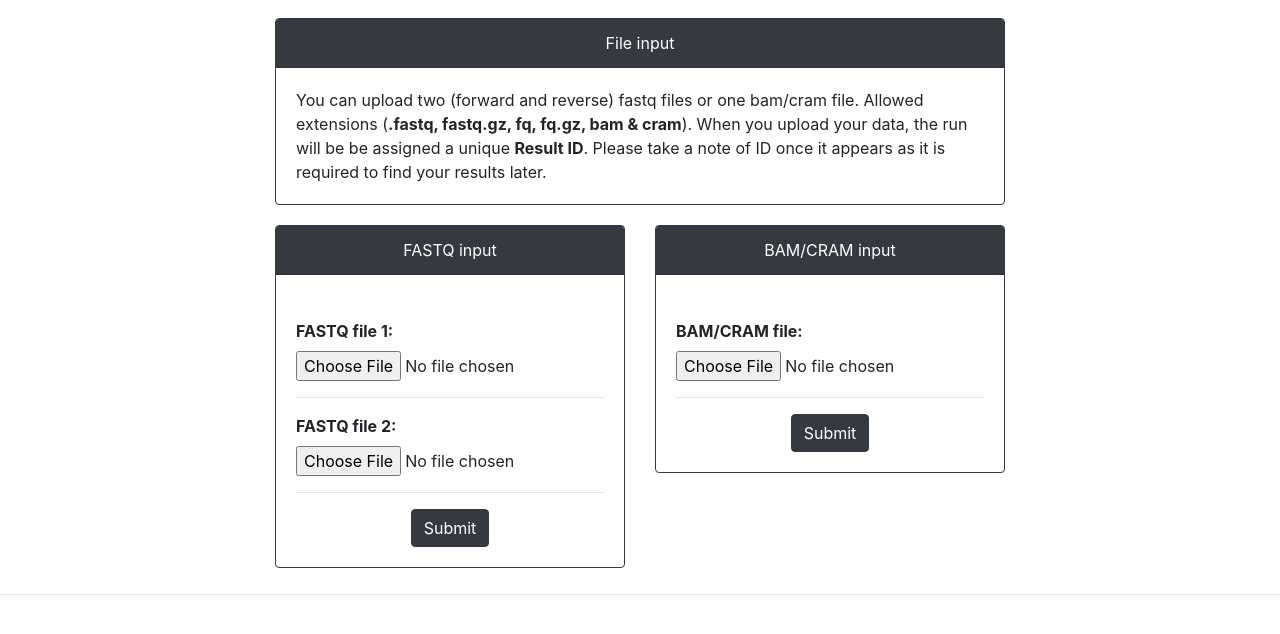
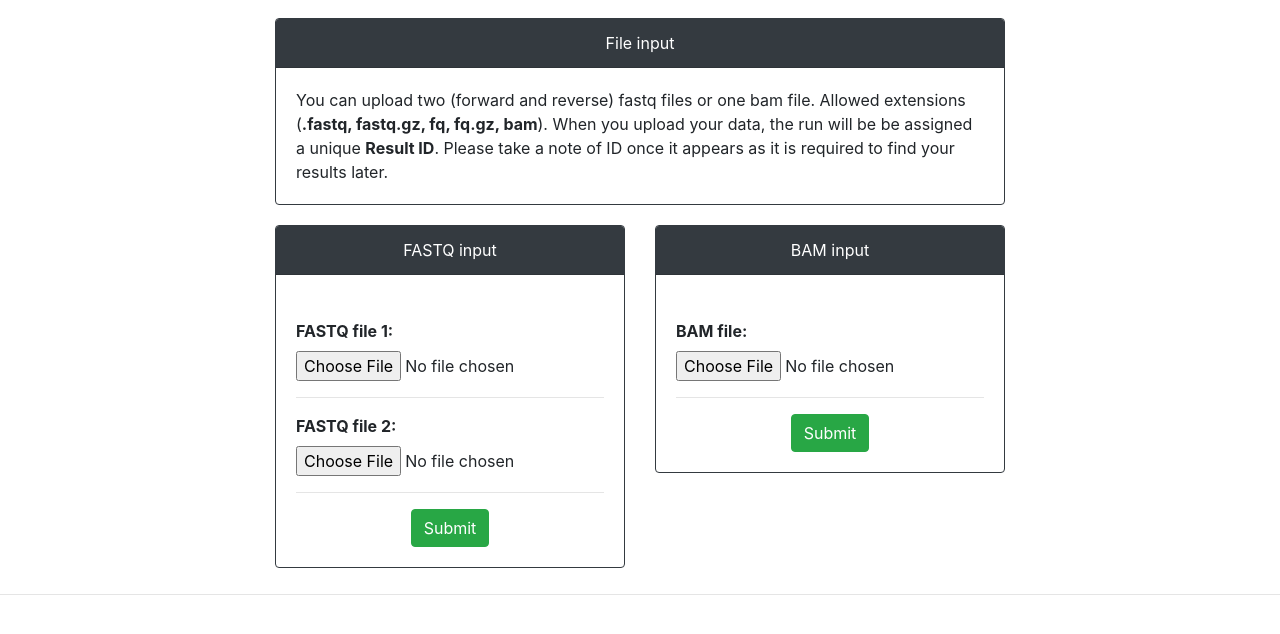
Before and after one commit to juuzia/MPapp, a Flask app: page /analysis in a window 1280 px wide. Shown: the part 56-690 px from the top of the page. Run offline with Flask 2, Linux system fonts and the light colour scheme; some libraries are stand-ins or nearby versions.

Commit message:
Modify html

```diff
--- a/MPapp/templates/macros.html
+++ b/MPapp/templates/macros.html
@@ -18,7 +18,7 @@
                 </div>
                 <hr>
                 <div class="justify-content-center text-center">
-                    <button type="submit" class="btn btn-dark" name="fastq_submit" id="fastq_submit" onclick="$('#loading').show();">Submit</button>
+                    <button type="submit" class="btn btn-success" name="fastq_submit" id="fastq_submit" onclick="$('#loading').show();">Submit</button>
                 </div>
             </form>
         </div>
@@ -30,7 +30,7 @@
 
     <div class="card border-dark">
         <div class="card-header bg-dark text-white text-center">
-            BAM/CRAM input
+            BAM input
         </div>
         <div class="card-body">
             <p class="card-text">
@@ -38,12 +38,12 @@
             </p>
             <form method="post" enctype=multipart/form-data>
                 <div class="form-group pt-2">
-                    <label for="bam"><b>BAM/CRAM file:</b></label>
+                    <label for="bam"><b>BAM file:</b></label>
                     <input type="file" name="bam" class="form-control-file" id="bam">
                 </div>
                 <hr>
                 <div class="justify-content-center text-center">
-                    <button type="submit" class="btn btn-dark" name="bam_submit" id="bam_submit">Submit</button>
+                    <button type="submit" class="btn btn-success" name="bam_submit" id="bam_submit">Submit</button>
                 </div>
             </form>
         </div>
@@ -71,7 +71,7 @@
 
                 <hr>
                 <div class="justify-content-center text-center">
-                    <button type="submit" id="result_submit" name="result_submit", class="btn btn-dark">Submit</button>
+                    <button type="submit" id="result_submit" name="result_submit", class="btn btn-success">Submit</button>
                 </div>
             </form>
         </div>
@@ -87,7 +87,7 @@
     </div>
     <div class="card-body">
         <p class="card-text">
-            You can upload two (forward and reverse) fastq files or one bam/cram file. Allowed extensions (<b>.fastq, fastq.gz, fq, fq.gz, bam & cram</b>).
+            You can upload two (forward and reverse) fastq files or one bam file. Allowed extensions (<b>.fastq, fastq.gz, fq, fq.gz, bam</b>).
             When you upload your data, the run will be be assigned a unique <b>Result ID</b>. Please take a note of ID once it appears as it is required to
             find your results later.
         </p>
--- a/MPapp/templates/pages/index.html
+++ b/MPapp/templates/pages/index.html
@@ -11,7 +11,7 @@
     <br>
     <br>
     <p class="lead">
-      <a class="btn btn-dark btn-lg" href="{{ url_for('main.analysis') }}" role="button">Run analysis</a>
+      <a class="btn btn-success btn-lg" href="{{ url_for('main.analysis') }}" role="button">Run analysis</a>
     </p>
   </div>
 <div class="jumbotron">
--- a/MPapp/templates/pages/result_id.html
+++ b/MPapp/templates/pages/result_id.html
@@ -6,7 +6,7 @@
   <div class="col-md-6">
       <h4>Result ID: {{run_id}}</h4>
       <form method="get" action="{{ url_for('main.download', run_id=run_id) }}">
-      <button type="submit" class="btn btn-dark" name="result_download" id="result_download"><i class="fa fa-download"></i> Download</button>
+      <button type="submit" class="btn btn-success" name="result_download" id="result_download"><i class="fa fa-download"></i> Download</button>
       </form>
       <hr>
   </div>
```
